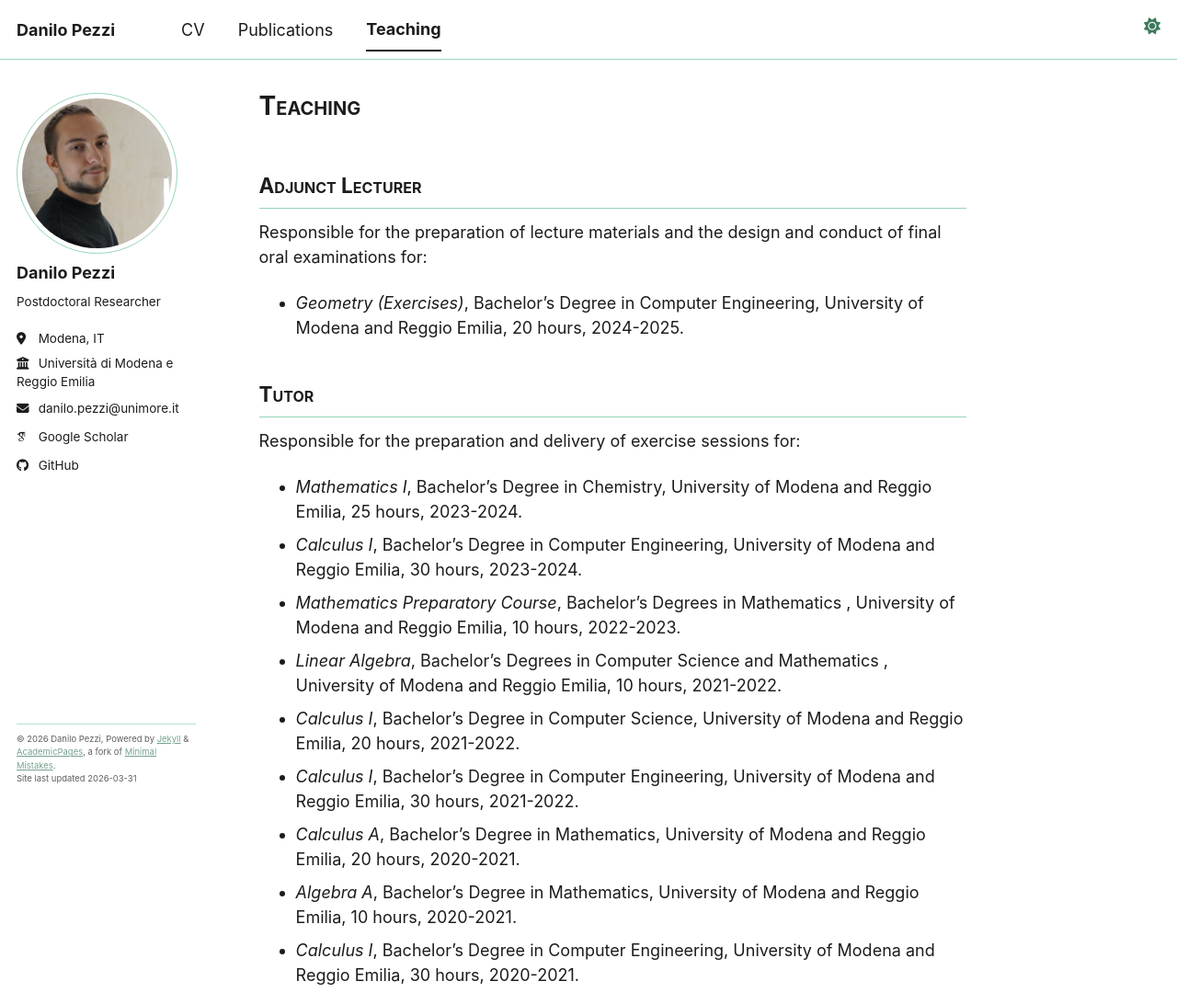
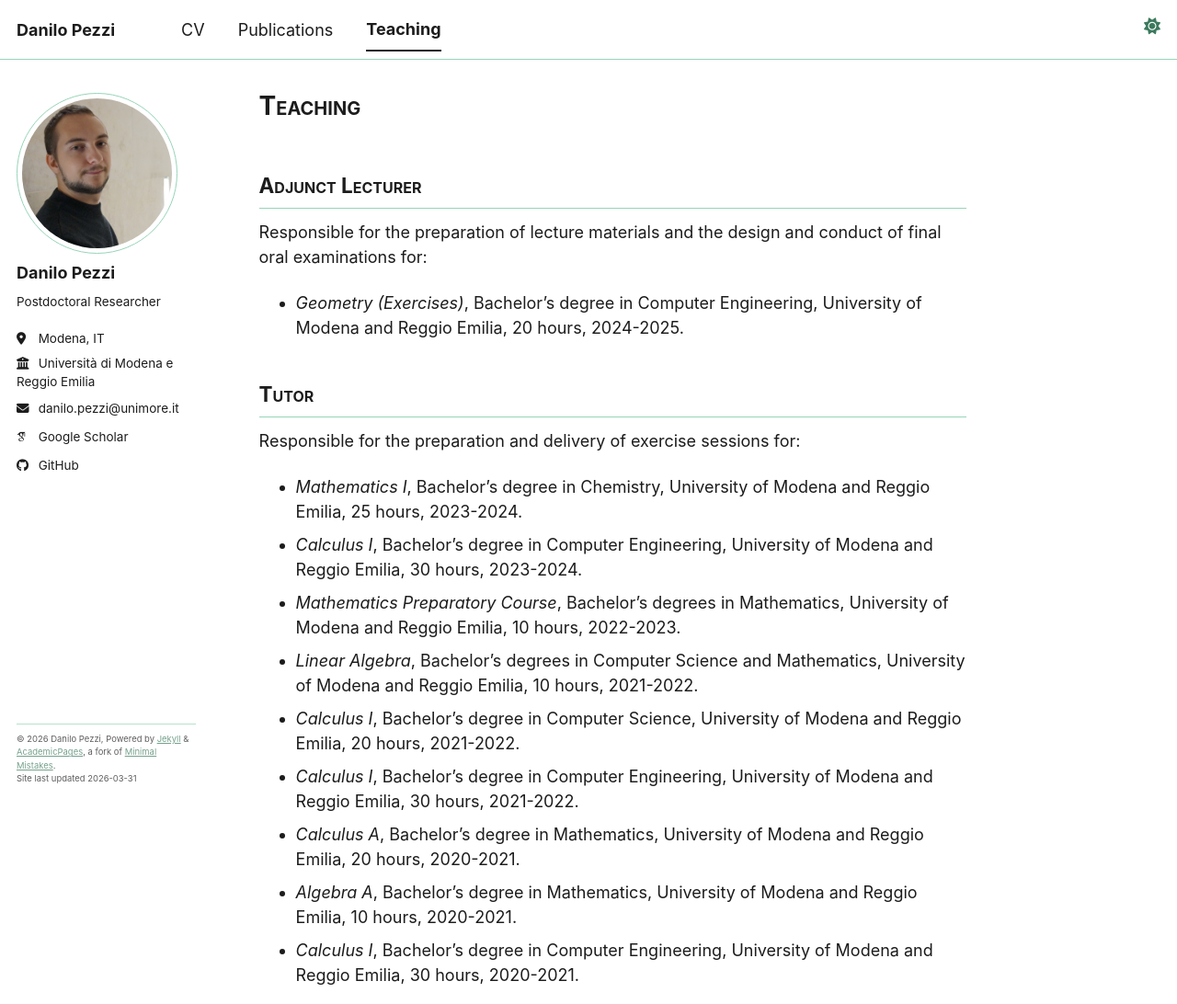
Before and after one commit to DaniloPezzi/DaniloPezzi, a Jekyll site: the page built from _pages/teaching.md, in a window 1280 px wide and 1092 px high. Shown: the whole window at 92% size. Built offline with Jekyll 4.4.1, drawn with Linux system fonts in a browser that asks for light colours; some web fonts are replaced; a script bundle is joined from its source files by our own code; library files that are not in the unit come from our copies.

Commit message:
Fixed spelling

```diff
--- a/_pages/teaching.md
+++ b/_pages/teaching.md
@@ -9,19 +9,19 @@ author_profile: true
 
 Responsible for the preparation of lecture materials and the design and conduct of final oral examinations for:
 
-- *Geometry (Exercises)*, Bachelor's Degree in Computer Engineering, University of Modena and Reggio Emilia, 20 hours, 2024-2025.
+- *Geometry (Exercises)*, Bachelor's degree in Computer Engineering, University of Modena and Reggio Emilia, 20 hours, 2024-2025.
 
 
 ## Tutor
 
 Responsible for the preparation and delivery of exercise sessions for:
 
-- *Mathematics I*, Bachelor's Degree in Chemistry, University of Modena and Reggio Emilia, 25 hours, 2023-2024.
-- *Calculus I*, Bachelor's Degree in Computer Engineering, University of Modena and Reggio Emilia, 30 hours, 2023-2024.
-- *Mathematics Preparatory Course*, Bachelor's Degrees in Mathematics , University of Modena and Reggio Emilia, 10 hours, 2022-2023.
-- *Linear Algebra*, Bachelor's Degrees in Computer Science and Mathematics , University of Modena and Reggio Emilia, 10 hours, 2021-2022.
-- *Calculus I*, Bachelor's Degree in Computer Science, University of Modena and Reggio Emilia, 20 hours, 2021-2022.
-- *Calculus I*, Bachelor's Degree in Computer Engineering, University of Modena and Reggio Emilia, 30 hours, 2021-2022.
-- *Calculus A*, Bachelor's Degree in Mathematics, University of Modena and Reggio Emilia, 20 hours, 2020-2021.
-- *Algebra A*, Bachelor's Degree in Mathematics, University of Modena and Reggio Emilia, 10 hours, 2020-2021.
-- *Calculus I*, Bachelor's Degree in Computer Engineering, University of Modena and Reggio Emilia, 30 hours, 2020-2021.
+- *Mathematics I*, Bachelor's degree in Chemistry, University of Modena and Reggio Emilia, 25 hours, 2023-2024.
+- *Calculus I*, Bachelor's degree in Computer Engineering, University of Modena and Reggio Emilia, 30 hours, 2023-2024.
+- *Mathematics Preparatory Course*, Bachelor's degrees in Mathematics, University of Modena and Reggio Emilia, 10 hours, 2022-2023.
+- *Linear Algebra*, Bachelor's degrees in Computer Science and Mathematics, University of Modena and Reggio Emilia, 10 hours, 2021-2022.
+- *Calculus I*, Bachelor's degree in Computer Science, University of Modena and Reggio Emilia, 20 hours, 2021-2022.
+- *Calculus I*, Bachelor's degree in Computer Engineering, University of Modena and Reggio Emilia, 30 hours, 2021-2022.
+- *Calculus A*, Bachelor's degree in Mathematics, University of Modena and Reggio Emilia, 20 hours, 2020-2021.
+- *Algebra A*, Bachelor's degree in Mathematics, University of Modena and Reggio Emilia, 10 hours, 2020-2021.
+- *Calculus I*, Bachelor's degree in Computer Engineering, University of Modena and Reggio Emilia, 30 hours, 2020-2021.
```
Also changed, not shown: _pages/about.md (+4 -2 lines), _publications/2022-Eusipco.md (+1 -8 lines), _publications/2023-Helsinki.md (+1 -1 lines).
